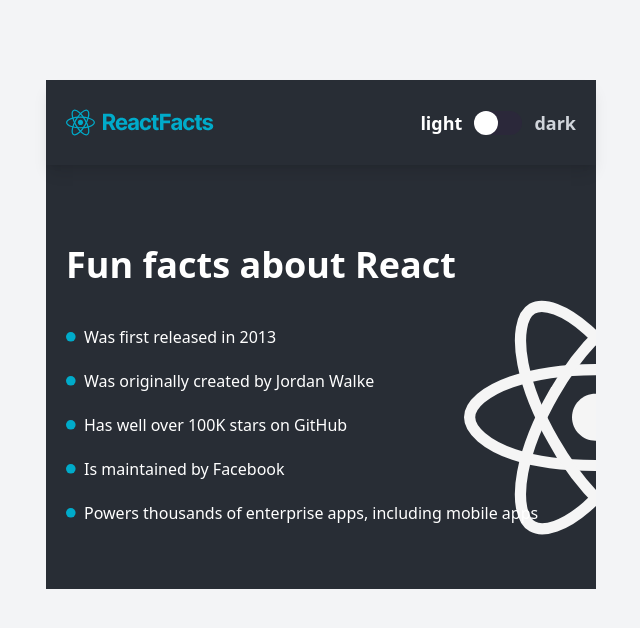
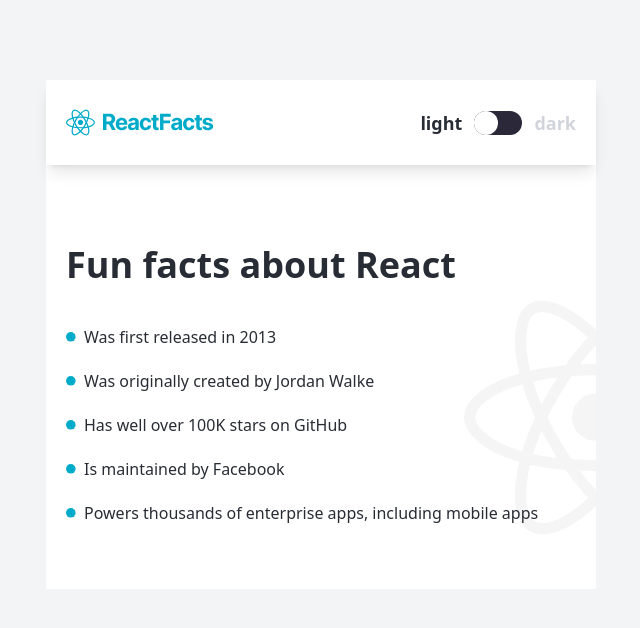
Before and after one commit to arjorb/fun-fact-app, a React (Create React App) app: page / in a window 1280 px wide. Shown: the top 628 px of the page, without its empty margins (319-959 px from the left). Built offline with nearby package versions, Linux system fonts and the light colour scheme.

Commit message:
done creating the state for the mode

```diff
--- a/src/App.js
+++ b/src/App.js
@@ -3,17 +3,22 @@
 import Hero from './components/Hero';
 
 function App() {
-  const [mode, setMode] = useState(false);
+  const [mode, setMode] = useState(true);
 
   const style = {
     backgroundColor: `${mode ? '#ffffff' : '#282D35'}`,
     color: `${mode ? '#282D35' : '#ffffff'}`,
   };
+
+  const handleMode = () => {
+    setMode(prevMode => !prevMode);
+    console.log(mode);
+  };
   return (
     <div className='flex justify-center mt-20'>
       <div className='w-[550px]' style={style}>
-        <Header />
-        <Hero />
+        <Header mode={mode} handleMode={handleMode} />
+        <Hero mode={mode} />
       </div>
     </div>
   );
```
